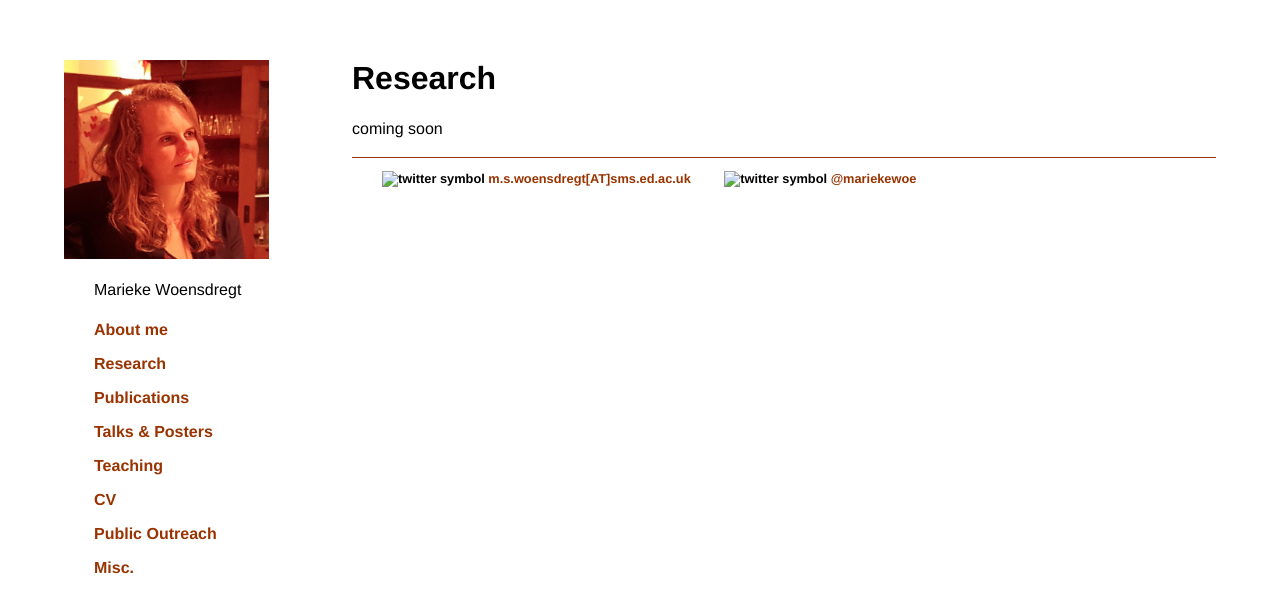
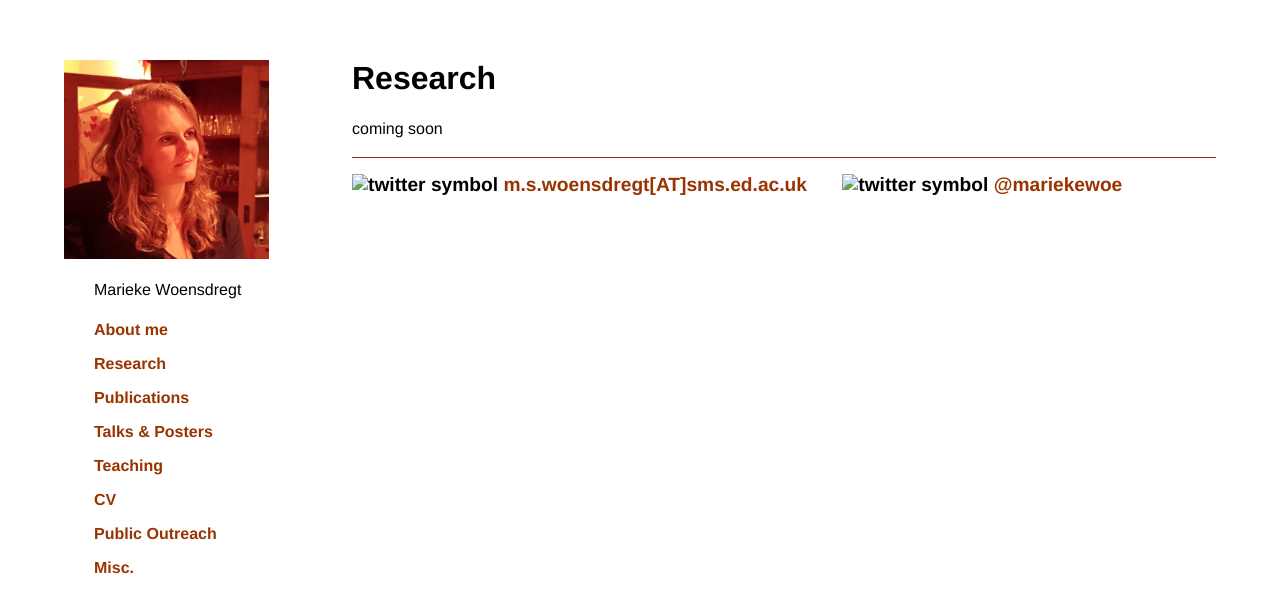
Before and after one commit to marieke-woensdregt/marieke-woensdregt.github.io, a Jekyll site: the page built from research/index.html, in a window 1280 px wide. Shown: the top 613 px of the page. Built offline with Jekyll 4.4.1, drawn with Linux system fonts in a browser that asks for light colours.

Commit message:
Update default.html

```diff
--- a/_layouts/default.html
+++ b/_layouts/default.html
@@ -28,12 +28,12 @@
 		</body>
 
 		<footer style="margin-left:25%">
-			<h3>
-			<img  class="tab" src="images/email_symbol.jpg" alt="twitter symbol" style="height:15px">
+			<h2>
+			<img  src="images/email_symbol.jpg" alt="twitter symbol" style="height:15px">
 			<a href="mailto:m.s.woensdregt@sms.ed.ac.uk">m.s.woensdregt[AT]sms.ed.ac.uk</a>
 			<img  class="tab" src="images/twitter_symbol_black_solo.jpg" alt="twitter symbol" style="height:15px">
 			<a  href="https://twitter.com/mariekewoe">@mariekewoe</a>
-			</h3>
+			</h2>
 		</footer>
 
 	</html>
```
